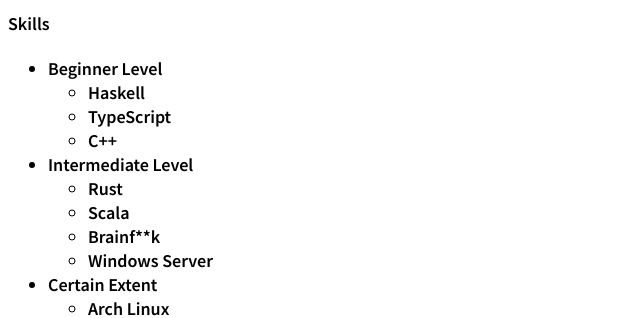
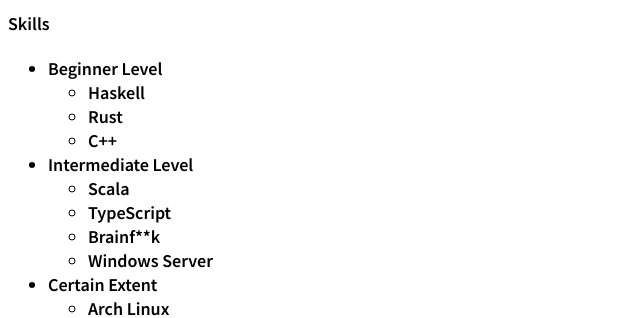
Before and after one commit to t-sasaki915/t-sasaki-net, a Jekyll site: the page built from docs/en/index.md, in a window 1280 px wide. Shown: the part 512-830 px from the top of the page, without its empty margins (0-640 px from the left). Built offline with Jekyll 4.4.1, drawn with Linux system fonts in a browser that asks for light colours; Markdown is read by kramdown in place of the engine named in the settings.

```diff
--- a/docs/en/index.md
+++ b/docs/en/index.md
@@ -27,11 +27,11 @@ Languages: Japanese(native), English(US, just a little)
 #### Skills
 - Beginner Level
   - Haskell
-  - TypeScript
+  - Rust
   - C++
 - Intermediate Level
-  - Rust
   - Scala
+  - TypeScript
   - Brainf\*\*k
   - Windows Server
 - Certain Extent
```
